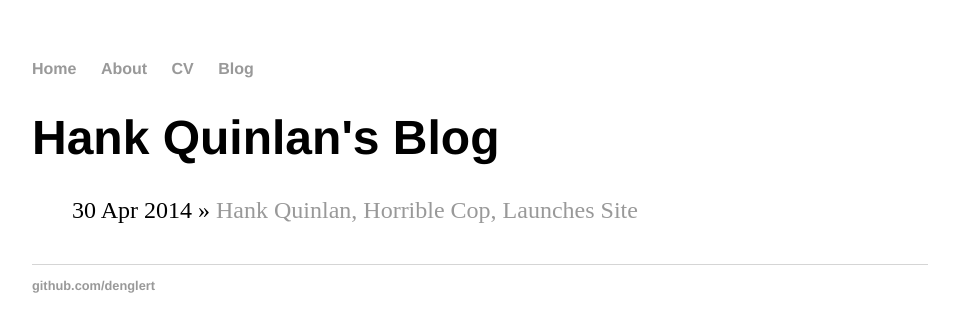
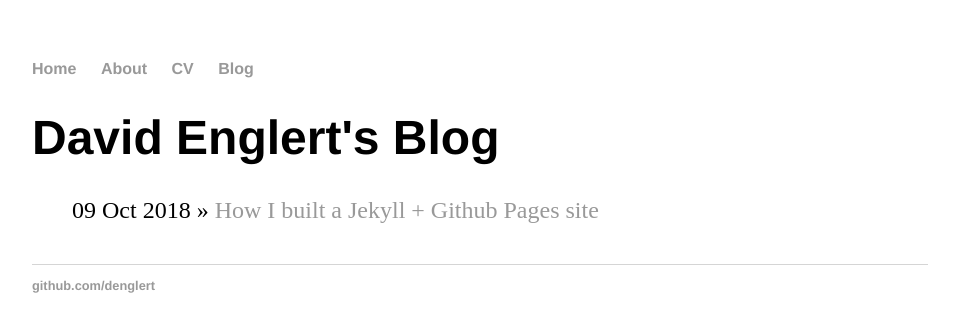
Before and after one commit to denglert/denglert.github.io, a Jekyll site: the page built from blog/index.html, in a window 1280 px wide. Shown: the top 332 px of the page, without its empty margins (160-1119 px from the left). Built offline with Jekyll 4.4.1, drawn with Linux system fonts in a browser that asks for light colours.

Commit message:
Replacing template text

```diff
--- /dev/null
+++ b/_posts/2018-10-09-how-to-build-jekyll-blog.md
@@ -0,0 +1,9 @@
+---
+layout: post
+title: "How I built a Jekyll + Github Pages site"
+date: 2018-10-09
+---
+
+
+**References:**
+- http://jmcglone.com/guides/github-pages/
--- a/blog/index.html
+++ b/blog/index.html
@@ -1,6 +1,6 @@
 ---
 layout: default
-title: Hank Quinlan's Blog
+title: David Englert's Blog
 ---
 		  <h1>{{ page.title }}</h1>
 		  <ul class="posts">
```
Also changed, not shown: _posts/2014-04-30-hank-quinlan-site-launched.md (deleted, +0 -10 lines).
